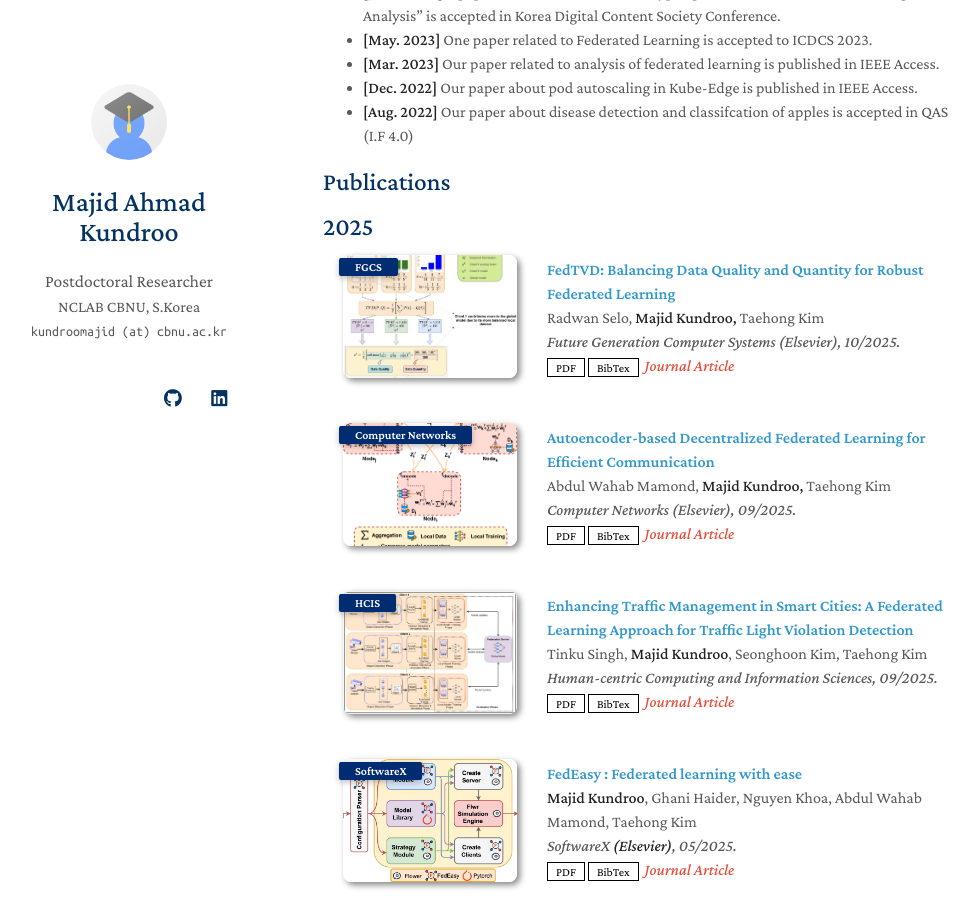
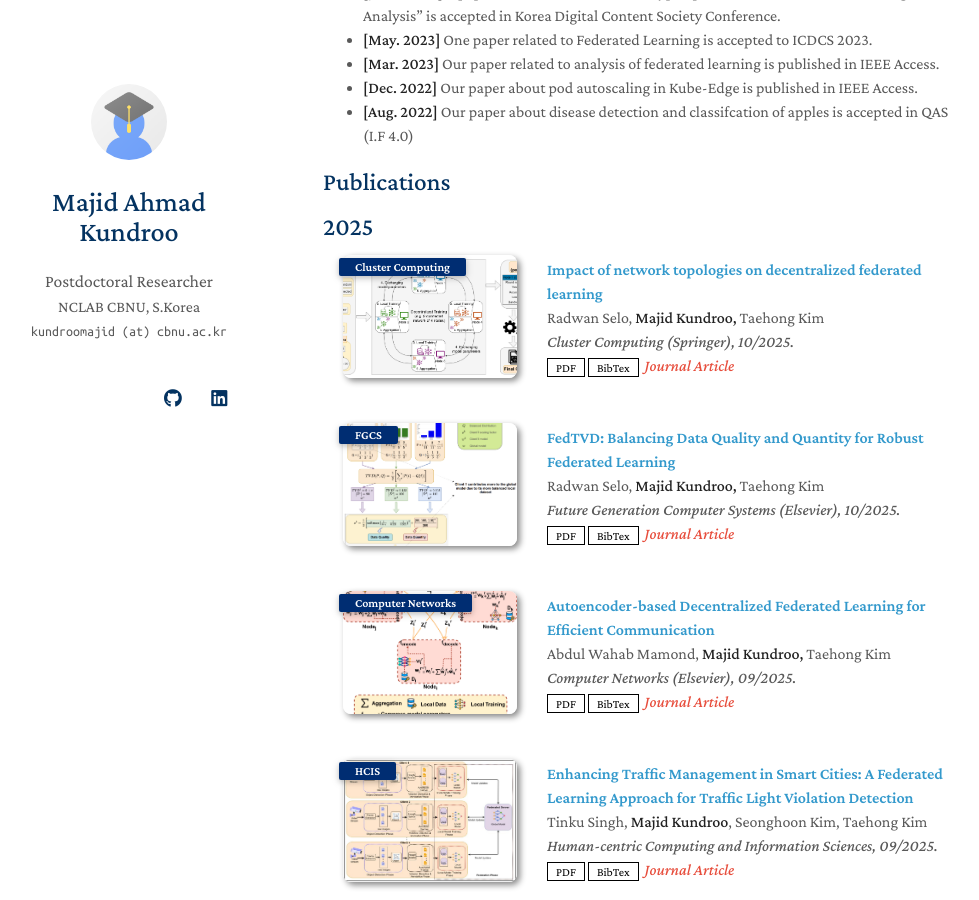
Before and after one commit to kundroomajid/kundroomajid.github.io, a Jekyll site: the page built from index.md, in a window 1280 px wide and 900 px high, scrolled down 1310 px. Shown: the whole window, without its empty margins (147-1126 px from the left). Built offline with Jekyll 4.4.1, drawn with Linux system fonts in a browser that asks for light colours; nearby versions of some CDN libraries; a style sheet for code colours, icons or effects is not loaded; our own code applies the rules of GitHub Pages for plain Markdown files.

Commit message:
adds DFL Cluster Computing paper details

```diff
--- a/_includes/publications.md
+++ b/_includes/publications.md
@@ -4,6 +4,28 @@
 
 <ol class="bibliography">
 <h2 id="" style="margin: 20px 0px 10px;">2025</h2>
+
+<li>
+<div class="pub-row">
+  <div class="col-sm-3 abbr" style="position: relative;padding-right: 15px;padding-left: 15px;">
+    <img src="assets/img/dfl_cc.png" class="teaser img-fluid z-depth-1">
+    <abbr class="badge">Cluster Computing</abbr>
+  </div>
+  <div class="col-sm-9" style="position: relative;padding-right: 15px;padding-left: 20px;">
+    <div class="title"><a href="https://doi.org/10.1007/s10586-025-05683-5">Impact of network topologies on decentralized federated learning </a></div>
+    <div class="author"> Radwan Selo, <strong>Majid Kundroo,</strong> Taehong Kim</div>
+    <div class="periodical"><em> Cluster Computing (Springer), 10/2025.</em></div>
+    <div class="links">
+      <a href="https://link.springer.com/article/10.1007/s10586-025-05683-5" class="btn btn-sm z-depth-0" role="button" target="_blank" style="font-size:12px;">PDF</a>
+      <!-- <a href="#" class="btn btn-sm z-depth-0" role="button" target="_blank" style="font-size:12px;">Code</a> -->
+      <!-- <a href="https://class-il.mpi-inf.mpg.de/mnemonics/" class="btn btn-sm z-depth-0" role="button" target="_blank" style="font-size:12px;">Project Page</a> -->
+      <a href="./assets/bibtex/dfl_cc.bib" class="btn btn-sm z-depth-0" role="button" target="_blank" style="font-size:12px;">BibTex</a>
+      <strong><i style="color:#e74d3c"> &nbsp;Journal Article</i></strong>
+    </div>
+  </div>
+</div>
+</li>
+<br>
 
 <li>
 <div class="pub-row">
--- /dev/null
+++ b/assets/bibtex/dfl_cc.bib
@@ -0,0 +1 @@
+@article{Selo_Kundroo_Kim_2025, title={Impact of network topologies on decentralized federated learning}, volume={28}, DOI={10.1007/s10586-025-05683-5}, number={15}, journal={Cluster Computing}, author={Selo, Radwan and Kundroo, Majid and Kim, Taehong}, year={2025}, month={Oct}}
```
Also changed, not shown: assets/img/dfl_cc.png (added).
